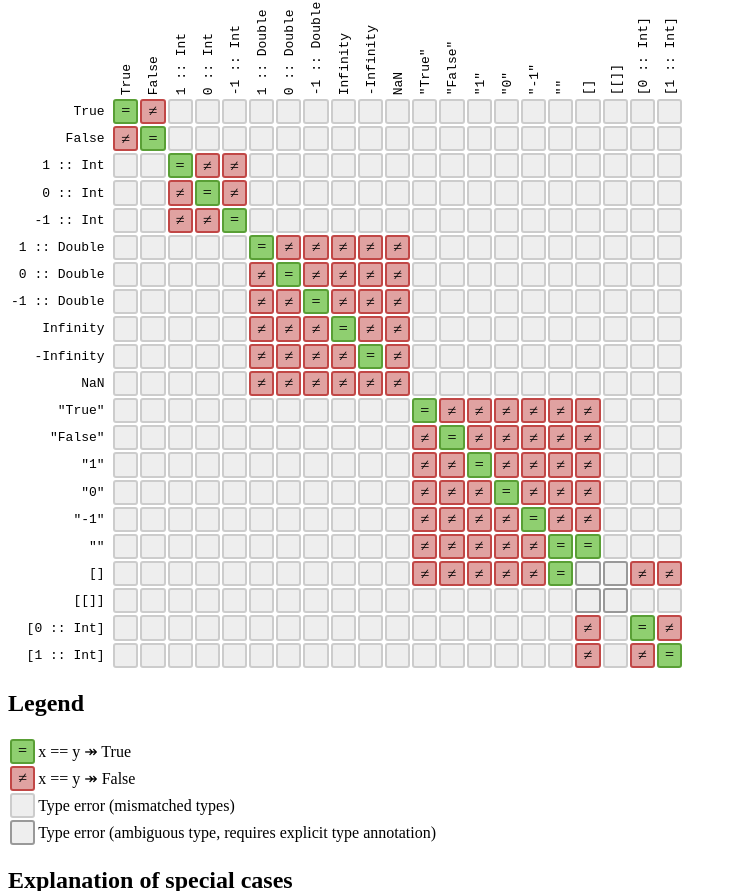
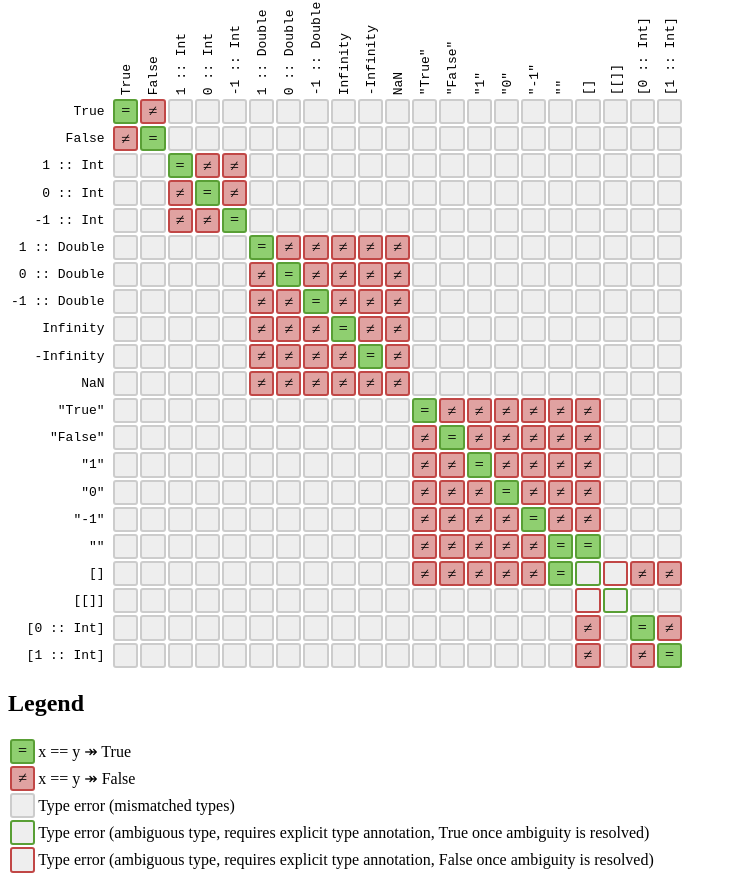
Before and after one commit to quchen/articles, a plain HTML site: page haskell-equality-table.html in a window 1280 px wide. Shown: the part 74-965 px from the top of the page, without its empty margins (0-737 px from the left). Drawn offline with Linux system fonts and the light colour scheme.

Commit message:
Indicate what happens if the ambiguity is resolved

```diff
--- a/haskell-equality-table.html
+++ b/haskell-equality-table.html
@@ -49,9 +49,13 @@
                   background-color: #eee;
                   border-color:     #ccc;
                   }
-            .ambiguousError {
+            .ambiguousErrorT {
                   background-color: #eee;
-                  border-color:     #999;
+                  border-color:     #599f35;
+                  }
+            .ambiguousErrorF {
+                  background-color: #eee;
+                  border-color:     #c14746;
                   }
             a {
                   color: #333;
@@ -90,8 +94,8 @@
 <tr>   <th class="l">"0"</th>            <td class="cell typeError"/>   <td class="cell typeError"/>   <td class="cell typeError"/>   <td class="cell typeError"/>   <td class="cell typeError"/>   <td class="cell typeError"/>     <td class="cell typeError"/>     <td class="cell typeError"/>      <td class="cell typeError"/>   <td class="cell typeError"/>   <td class="cell typeError"/>   <td class="cell false"/>       <td class="cell false"/>       <td class="cell false"/>       <td class="cell true"/>        <td class="cell false"/>       <td class="cell false"/>       <td class="cell false"/>            <td class="cell typeError"/>        <td class="cell typeError"/>   <td class="cell typeError"/>    </tr>
 <tr>   <th class="l">"-1"</th>           <td class="cell typeError"/>   <td class="cell typeError"/>   <td class="cell typeError"/>   <td class="cell typeError"/>   <td class="cell typeError"/>   <td class="cell typeError"/>     <td class="cell typeError"/>     <td class="cell typeError"/>      <td class="cell typeError"/>   <td class="cell typeError"/>   <td class="cell typeError"/>   <td class="cell false"/>       <td class="cell false"/>       <td class="cell false"/>       <td class="cell false"/>       <td class="cell true"/>        <td class="cell false"/>       <td class="cell false"/>            <td class="cell typeError"/>        <td class="cell typeError"/>   <td class="cell typeError"/>    </tr>
 <tr>   <th class="l">""</th>             <td class="cell typeError"/>   <td class="cell typeError"/>   <td class="cell typeError"/>   <td class="cell typeError"/>   <td class="cell typeError"/>   <td class="cell typeError"/>     <td class="cell typeError"/>     <td class="cell typeError"/>      <td class="cell typeError"/>   <td class="cell typeError"/>   <td class="cell typeError"/>   <td class="cell false"/>       <td class="cell false"/>       <td class="cell false"/>       <td class="cell false"/>       <td class="cell false"/>       <td class="cell true"/>        <td class="cell true"/>             <td class="cell typeError"/>        <td class="cell typeError"/>   <td class="cell typeError"/>    </tr>
-<tr>   <th class="l">[]</th>             <td class="cell typeError"/>   <td class="cell typeError"/>   <td class="cell typeError"/>   <td class="cell typeError"/>   <td class="cell typeError"/>   <td class="cell typeError"/>     <td class="cell typeError"/>     <td class="cell typeError"/>      <td class="cell typeError"/>   <td class="cell typeError"/>   <td class="cell typeError"/>   <td class="cell false"/>       <td class="cell false"/>       <td class="cell false"/>       <td class="cell false"/>       <td class="cell false"/>       <td class="cell true"/>        <td class="cell ambiguousError"/>   <td class="cell ambiguousError"/>   <td class="cell false"/>       <td class="cell false"/>        </tr>
-<tr>   <th class="l">[[]]</th>           <td class="cell typeError"/>   <td class="cell typeError"/>   <td class="cell typeError"/>   <td class="cell typeError"/>   <td class="cell typeError"/>   <td class="cell typeError"/>     <td class="cell typeError"/>     <td class="cell typeError"/>      <td class="cell typeError"/>   <td class="cell typeError"/>   <td class="cell typeError"/>   <td class="cell typeError"/>   <td class="cell typeError"/>   <td class="cell typeError"/>   <td class="cell typeError"/>   <td class="cell typeError"/>   <td class="cell typeError"/>   <td class="cell ambiguousError"/>   <td class="cell ambiguousError"/>   <td class="cell typeError"/>   <td class="cell typeError"/>    </tr>
+<tr>   <th class="l">[]</th>             <td class="cell typeError"/>   <td class="cell typeError"/>   <td class="cell typeError"/>   <td class="cell typeError"/>   <td class="cell typeError"/>   <td class="cell typeError"/>     <td class="cell typeError"/>     <td class="cell typeError"/>      <td class="cell typeError"/>   <td class="cell typeError"/>   <td class="cell typeError"/>   <td class="cell false"/>       <td class="cell false"/>       <td class="cell false"/>       <td class="cell false"/>       <td class="cell false"/>       <td class="cell true"/>        <td class="cell ambiguousErrorT"/>  <td class="cell ambiguousErrorF"/>  <td class="cell false"/>       <td class="cell false"/>        </tr>
+<tr>   <th class="l">[[]]</th>           <td class="cell typeError"/>   <td class="cell typeError"/>   <td class="cell typeError"/>   <td class="cell typeError"/>   <td class="cell typeError"/>   <td class="cell typeError"/>     <td class="cell typeError"/>     <td class="cell typeError"/>      <td class="cell typeError"/>   <td class="cell typeError"/>   <td class="cell typeError"/>   <td class="cell typeError"/>   <td class="cell typeError"/>   <td class="cell typeError"/>   <td class="cell typeError"/>   <td class="cell typeError"/>   <td class="cell typeError"/>   <td class="cell ambiguousErrorF"/>  <td class="cell ambiguousErrorT"/>  <td class="cell typeError"/>   <td class="cell typeError"/>    </tr>
 <tr>   <th class="l">[0 :: Int]</th>     <td class="cell typeError"/>   <td class="cell typeError"/>   <td class="cell typeError"/>   <td class="cell typeError"/>   <td class="cell typeError"/>   <td class="cell typeError"/>     <td class="cell typeError"/>     <td class="cell typeError"/>      <td class="cell typeError"/>   <td class="cell typeError"/>   <td class="cell typeError"/>   <td class="cell typeError"/>   <td class="cell typeError"/>   <td class="cell typeError"/>   <td class="cell typeError"/>   <td class="cell typeError"/>   <td class="cell typeError"/>   <td class="cell false"/>            <td class="cell typeError"/>        <td class="cell true"/>        <td class="cell false"/>        </tr>
 <tr>   <th class="l">[1 :: Int]</th>     <td class="cell typeError"/>   <td class="cell typeError"/>   <td class="cell typeError"/>   <td class="cell typeError"/>   <td class="cell typeError"/>   <td class="cell typeError"/>     <td class="cell typeError"/>     <td class="cell typeError"/>      <td class="cell typeError"/>   <td class="cell typeError"/>   <td class="cell typeError"/>   <td class="cell typeError"/>   <td class="cell typeError"/>   <td class="cell typeError"/>   <td class="cell typeError"/>   <td class="cell typeError"/>   <td class="cell typeError"/>   <td class="cell false"/>            <td class="cell typeError"/>        <td class="cell false"/>       <td class="cell true"/>         </tr>
 </table>
@@ -101,7 +105,8 @@
 <tr>   <td class="cell true"/>             <td>x == y ↠ True </td>                                                   </tr>
 <tr>   <td class="cell false"/>            <td>x == y ↠ False</td>                                                   </tr>
 <tr>   <td class="cell typeError"/>        <td>Type error (mismatched types)</td>                                    </tr>
-<tr>   <td class="cell ambiguousError"/>   <td>Type error (ambiguous type, requires explicit type annotation)</td>   </tr>
+<tr>   <td class="cell ambiguousErrorT"/>  <td>Type error (ambiguous type, requires explicit type annotation, True once ambiguity is resolved)</td>    </tr>
+<tr>   <td class="cell ambiguousErrorF"/>  <td>Type error (ambiguous type, requires explicit type annotation, False once ambiguity is resolved)</td>   </tr>
 </table>
 
 <h2>Explanation of special cases</h2>
```
